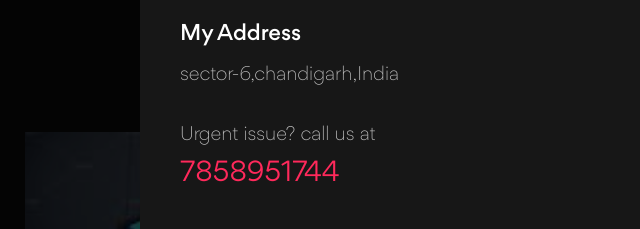
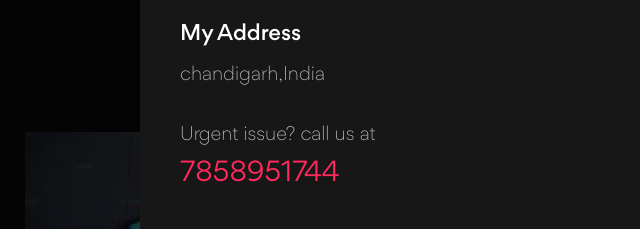
Before and after one commit to C0DER-RAHUL/Portfolio-, a plain HTML site: page index.html in a window 1280 px wide. Both pictures are taken after a click on the button "open menu". Shown: the part 556-785 px from the top of the page, 640-1280 px from the left. Drawn offline with Linux system fonts and the light colour scheme.

Commit message:
Update index.html

```diff
--- a/index.html
+++ b/index.html
@@ -114,7 +114,7 @@
         <p class="navbar-title">My Address</p>
 
         <address class="navbar-text">
-           sector-6,chandigarh,India
+          chandigarh,India
         </address>
 
         <p class="navbar-text">
```
